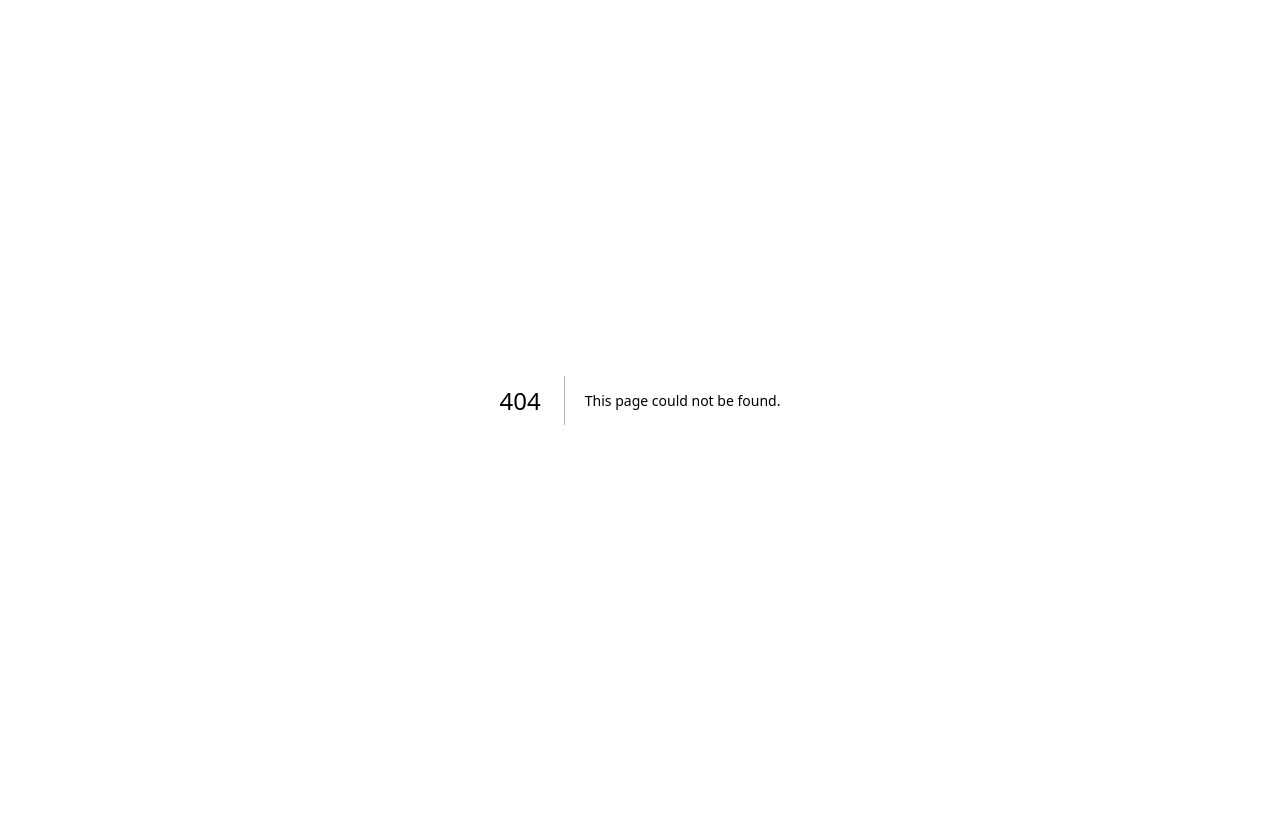
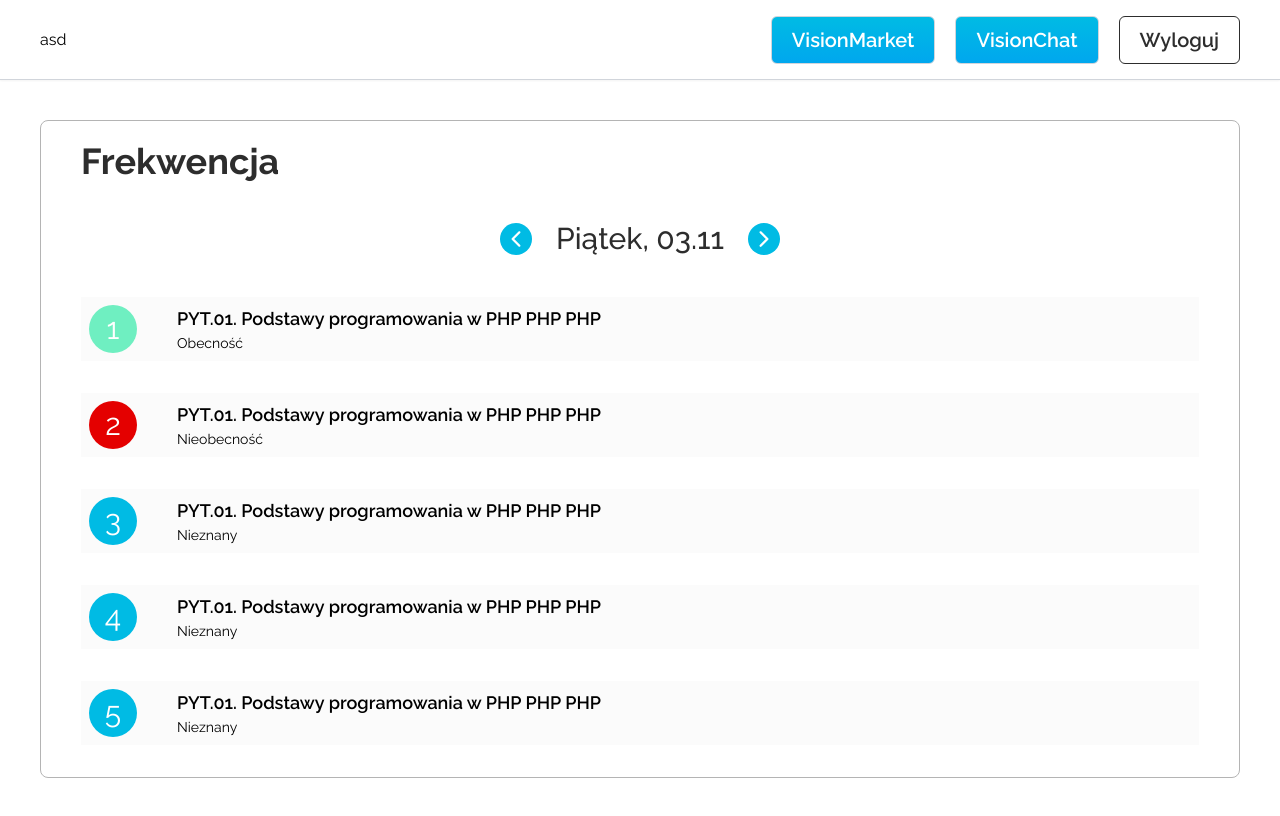
Before and after one commit to Codifinity/class-vision, a Next.js app: page /attendance in a window 1280 px wide. Before the commit this address had no page. Built offline with nearby package versions, Linux system fonts and the light colour scheme.

Commit message:
add attendance page

```diff
--- /dev/null
+++ b/src/app/attendance/page.tsx
@@ -0,0 +1,84 @@
+import Navbar from '../components/Navbar';
+import React from 'react';
+
+import { IoIosArrowForward } from 'react-icons/io';
+
+export default function attendance() {
+  return (
+    <div className="w-full">
+      <Navbar />
+      <div className="border-[#B4B4B4] border-[1px] rounded-lg my-10 m-auto lg:mx-10 mx-3 flex h-full bg pt-5 lg:px-10 px-3 flex-col">
+        <h1 className="font-bold lg:text-4xl text-3xl text-custom-dark">Frekwencja</h1>
+        <div className="w-full flex items-center justify-center my-10 gap-6">
+          <button className="rounded-full bg-light-blue flex items-center justify-center hover:bg-blue p-1">
+            <IoIosArrowForward className="rotate-180 text-white text-2xl font-bold mx-auto" />
+          </button>
+          <p className="lg:text-3xl text-2xl font-medium text-custom-dark">Piątek, 03.11</p>
+          <button className="rounded-full bg-light-blue flex items-center justify-center hover:bg-blue p-1">
+            <IoIosArrowForward className="text-white text-2xl font-bold" />
+          </button>
+        </div>
+
+        <div className="bg-[#F0F0F04D] w-full h-auto flex flex-row mb-8 p-2">
+          <div className="rounded-full bg-[#6FEFC1] flex items-center w-12 lg:h-auto mt-3 md:mt-1 lg:mt-0 h-max lg:text-3xl text-2xl justify-center hover:bg-blue text-white p-1">
+            1
+          </div>
+          <div className="grid grid-cols-1">
+            <div className="flex flex-row lg:mr-10 font-semibold lg:text-lg text-md lg:ml-10 ml-5">
+              PYT.01. Podstawy programowania w PHP PHP PHP
+            </div>
+            <div className="lg:mr-10 lg:text-sm text-xs lg:ml-10 ml-5">Obecność</div>
+          </div>
+        </div>
+
+        <div className="bg-[#F0F0F04D] w-full h-auto flex flex-row mb-8 p-2">
+          <div className="rounded-full bg-[#E40000] flex items-center w-12 lg:h-auto mt-3 md:mt-1 lg:mt-0 h-max lg:text-3xl text-2xl justify-center hover:bg-blue text-white p-1">
+            2
+          </div>
+          <div className="grid grid-cols-1">
+            <div className="flex flex-row lg:mr-10 font-semibold lg:text-lg text-md lg:ml-10 ml-5">
+              PYT.01. Podstawy programowania w PHP PHP PHP
+            </div>
+            <div className="lg:mr-10 lg:text-sm text-xs lg:ml-10 ml-5">Nieobecność</div>
+          </div>
+        </div>
+
+        <div className="bg-[#F0F0F04D] w-full h-auto flex flex-row mb-8 p-2">
+          <div className="rounded-full bg-[#00BBE4] flex items-center w-12 lg:h-auto mt-3 md:mt-1 lg:mt-0 h-max lg:text-3xl text-2xl justify-center hover:bg-blue text-white p-1">
+            3
+          </div>
+          <div className="grid grid-cols-1">
+            <div className="flex flex-row lg:mr-10 font-semibold lg:text-lg text-md lg:ml-10 ml-5">
+              PYT.01. Podstawy programowania w PHP PHP PHP
+            </div>
+            <div className="lg:mr-10 lg:text-sm text-xs lg:ml-10 ml-5">Nieznany</div>
+          </div>
+        </div>
+
+        <div className="bg-[#F0F0F04D] w-full h-auto flex flex-row mb-8 p-2">
+          <div className="rounded-full bg-[#00BBE4] flex items-center w-12 lg:h-auto mt-3 md:mt-1 lg:mt-0 h-max lg:text-3xl text-2xl justify-center hover:bg-blue text-white p-1">
+            4
+          </div>
+          <div className="grid grid-cols-1">
+            <div className="flex flex-row lg:mr-10 font-semibold lg:text-lg text-md lg:ml-10 ml-5">
+              PYT.01. Podstawy programowania w PHP PHP PHP
+            </div>
+            <div className="lg:mr-10 lg:text-sm text-xs lg:ml-10 ml-5">Nieznany</div>
+          </div>
+        </div>
+
+        <div className="bg-[#F0F0F04D] w-full h-auto flex flex-row mb-8 p-2">
+          <div className="rounded-full bg-[#00BBE4] flex items-center w-12 lg:h-auto mt-3 md:mt-1 lg:mt-0 h-max lg:text-3xl text-2xl justify-center hover:bg-blue text-white p-1">
+            5
+          </div>
+          <div className="grid grid-cols-1">
+            <div className="flex flex-row lg:mr-10 font-semibold lg:text-lg text-md lg:ml-10 ml-5">
+              PYT.01. Podstawy programowania w PHP PHP PHP
+            </div>
+            <div className="lg:mr-10 lg:text-sm text-xs lg:ml-10 ml-5">Nieznany</div>
+          </div>
+        </div>
+      </div>
+    </div>
+  );
+}
```
